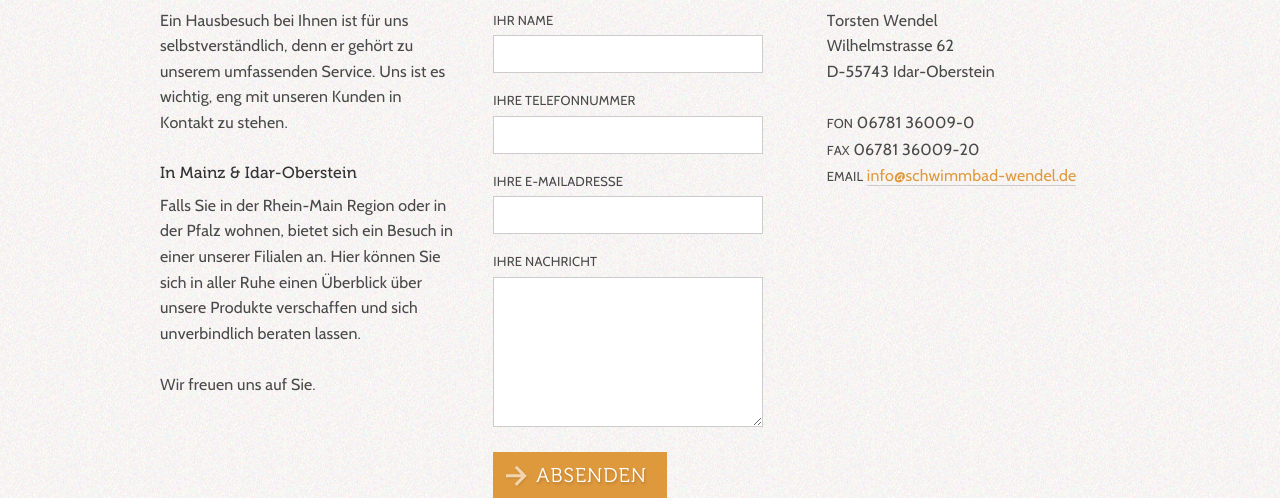
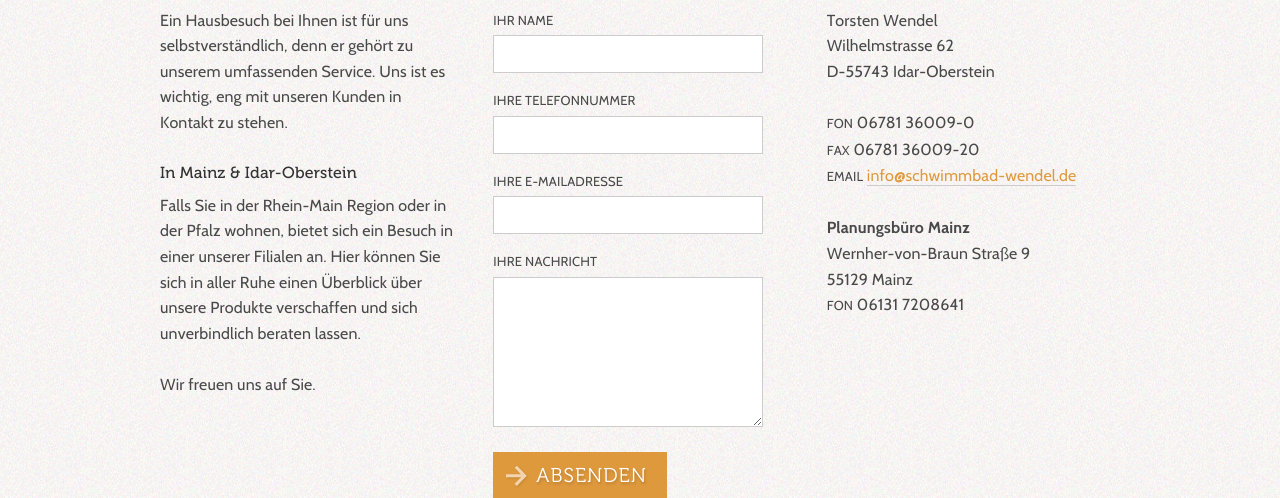
Before and after one commit to opoloo/androidicons-website, a PHP site: page /kontakt.php in a window 1280 px wide. Shown: the part 272-770 px from the top of the page. Run offline with PHP 8.4, Linux system fonts and the light colour scheme; data that the repository does not hold is empty; some libraries are stand-ins or nearby versions.

Commit message:
Neue Kontaktadresse

```diff
--- a/kontakt.php
+++ b/kontakt.php
@@ -77,6 +77,11 @@
                 <span class="label">Fon</span> 06781 36009-0<br/>
                 <span class="label">Fax</span> 06781 36009-20 <br/>
                 <span class="label">Email</span> <script type="text/javascript">eval(decodeURIComponent('%64%6f%63%75%6d%65%6e%74%2e%77%72%69%74%65%28%27%3c%61%20%68%72%65%66%3d%5c%22%6d%61%69%6c%74%6f%3a%69%6e%66%6f%40%73%63%68%77%69%6d%6d%62%61%64%2d%77%65%6e%64%65%6c%2e%64%65%5c%22%3e%69%6e%66%6f%40%73%63%68%77%69%6d%6d%62%61%64%2d%77%65%6e%64%65%6c%2e%64%65%3c%5c%2f%61%3e%27%29%3b'))</script>
+            	<br/><br/>
+            	<strong>Planungsbüro Mainz</strong><br/>
+				<p>Wernher-von-Braun Straße 9<br/>
+				55129 Mainz<br/>
+				<span class="label">Fon</span> 06131 7208641<br/>
             </div>
         </div>
     </div>
```
